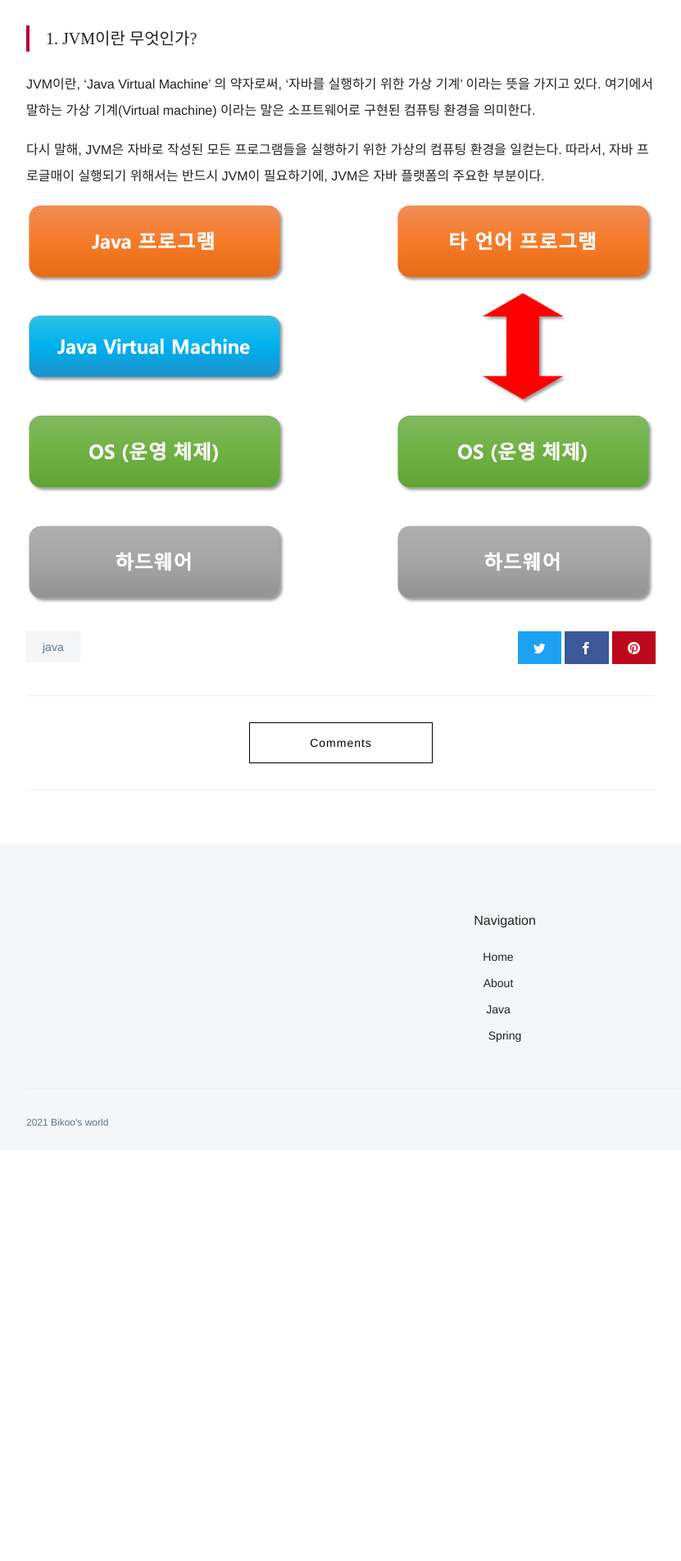
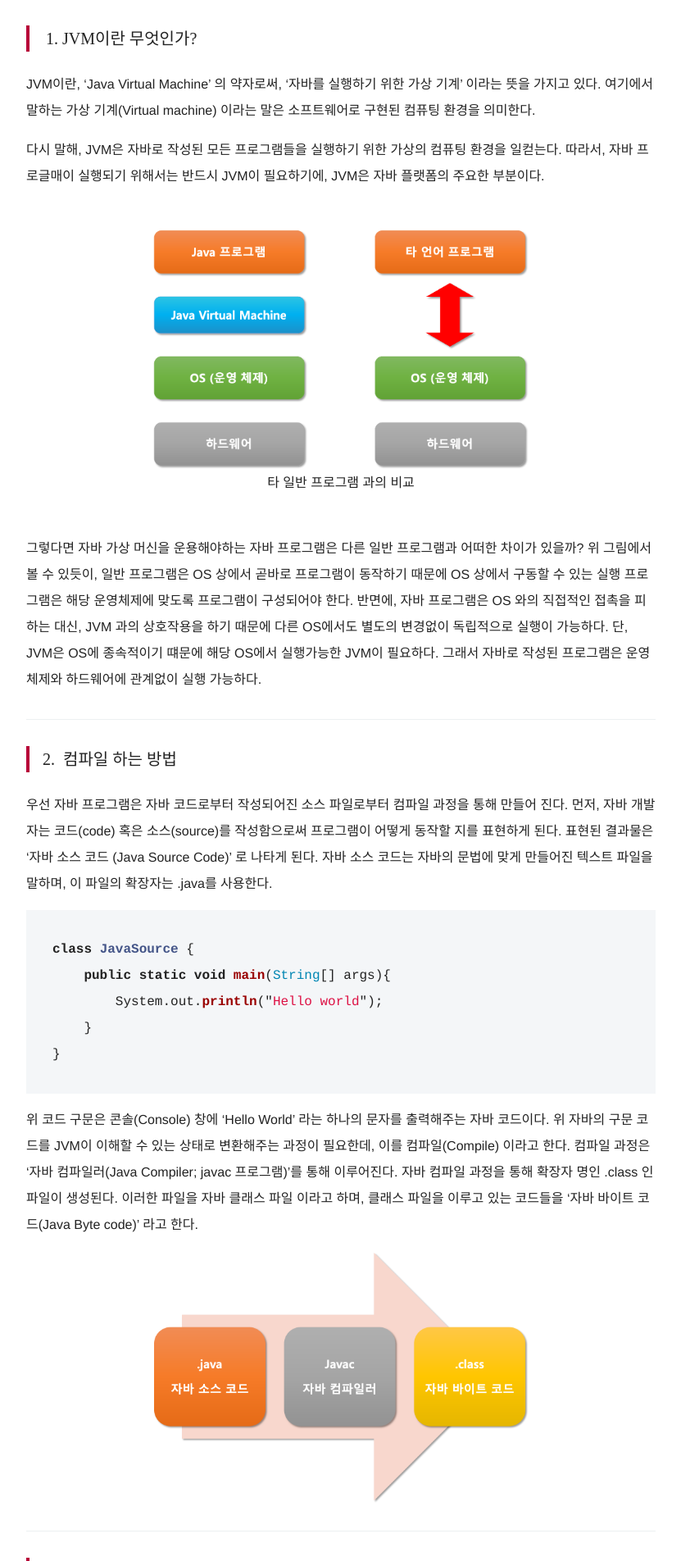
Before and after one commit to Bik00/bik00.github.io, a Jekyll site: the page built from _posts/2021-1-3-java_01.md, in a window 1280 px wide. Shown: the part 1144-3048 px from the top of the page at 82% size, without its empty margins (24-855 px from the left). Built offline with Jekyll 4.4.1, drawn with Linux system fonts in a browser that asks for light colours; some web fonts are replaced; before the commit the page ends 2547 px from its top, so only the background shows below that.

Commit message:
자바 게시물 작성중 (2)

```diff
--- a/_posts/2021-1-3-java_01.md
+++ b/_posts/2021-1-3-java_01.md
@@ -24,9 +24,39 @@ image: '/images/java/java.png'
 
 > 1. JVM이란 무엇인가?
 
- JVM이란, 'Java Virtual Machine' 의 약자로써, '자바를 실행하기 위한 가상 기계' 이라는 뜻을 가지고 있다. 여기에서 말하는 가상 기계(Virtual machine) 이라는 말은 소프트웨어로 구현된 컴퓨팅 환경을 의미한다.
+JVM이란, 'Java Virtual Machine' 의 약자로써, '자바를 실행하기 위한 가상 기계' 이라는 뜻을 가지고 있다. 여기에서 말하는 가상 기계(Virtual machine) 이라는 말은 소프트웨어로 구현된 컴퓨팅 환경을 의미한다.
 
- 다시 말해, JVM은 자바로 작성된 모든 프로그램들을 실행하기 위한 가상의 컴퓨팅 환경을 일컫는다. 따라서, 자바 프로글매이 실행되기 위해서는 반드시 JVM이 필요하기에, JVM은 자바 플랫폼의 주요한 부분이다.
+다시 말해, JVM은 자바로 작성된 모든 프로그램들을 실행하기 위한 가상의 컴퓨팅 환경을 일컫는다. 따라서, 자바 프로글매이 실행되기 위해서는 반드시 JVM이 필요하기에, JVM은 자바 플랫폼의 주요한 부분이다.
+<br>
 
+{:.size-60 .margin-zero-auto}
+![styleguide](/images/java/2020/01/01/01_java_compare.png)
+타 일반 프로그램 과의 비교
+{:.text-align-center}
+ <br>
 
- ![styleguide](/images/java/2020/01/01/01_java_compare.png)
+그렇다면 자바 가상 머신을 운용해야하는 자바 프로그램은 다른 일반 프로그램과 어떠한 차이가 있을까? 위 그림에서 볼 수 있듯이, 일반 프로그램은 OS 상에서 곧바로 프로그램이 동작하기 때문에 OS 상에서 구동할 수 있는 실행 프로그램은 해당 운영체제에 맞도록 프로그램이 구성되어야 한다. 반면에, 자바 프로그램은 OS 와의 직접적인 접촉을 피하는 대신, JVM 과의 상호작용을 하기 때문에 다른 OS에서도 별도의 변경없이 독립적으로 실행이 가능하다. 단, JVM은 OS에 종속적이기 떄문에 해당 OS에서 실행가능한 JVM이 필요하다.
+그래서 자바로 작성된 프로그램은 운영체제와 하드웨어에 관계없이 실행 가능하다.
+
+ ---
+
+> &#8291;2.&nbsp;&nbsp;컴파일 하는 방법
+
+우선 자바 프로그램은 자바 코드로부터 작성되어진 소스 파일로부터 컴파일 과정을 통해 만들어 진다. 먼저, 자바 개발자는 코드(code) 혹은 소스(source)를 작성함으로써 프로그램이 어떻게 동작할 지를 표현하게 된다. 표현된 결과물은 '자바 소스 코드 (Java Source Code)' 로 나타게 된다. 자바 소스 코드는 자바의 문법에 맞게 만들어진 텍스트 파일을 말하며, 이 파일의 확장자는 .java를 사용한다.
+{% highlight js %}
+class JavaSource {
+    public static void main(String[] args){
+        System.out.println("Hello world");
+    }
+}
+{% endhighlight %}
+
+위 코드 구문은 콘솔(Console) 창에 'Hello World' 라는 하나의 문자를 출력해주는 자바 코드이다. 위 자바의 구문 코드를 JVM이 이해할 수 있는 상태로 변환해주는 과정이 필요한데, 이를 컴파일(Compile) 이라고 한다.
+컴파일 과정은 '자바 컴파일러(Java Compiler; javac 프로그램)'를 통해 이루어진다. 자바 컴파일 과정을 통해 확장자 명인 .class 인 파일이 생성된다. 이러한 파일을 자바 클래스 파일 이라고 하며, 클래스 파일을 이루고 있는 코드들을 '자바 바이트 코드(Java Byte code)' 라고 한다.
+
+{:.size-60 .margin-zero-auto}
+![styleguide](/images/java/2020/01/01/02_java_compile_process.png)
+
+ ---
+
+> &#8291;3.&nbsp;&nbsp;실행 하는 방법
--- a/_sass/components/_styles.scss
+++ b/_sass/components/_styles.scss
@@ -1,5 +1,28 @@
 /* common */
 
-.text-center-align {
+.text-align-center {
     text-align : center;
 }
+
+.margin-zero-auto {
+    margin : 0 auto;
+}
+
+.size-50 {
+    width:50%;
+}
+.size-60 {
+    width:60%;
+}
+.size-70 {
+    width:70%;
+}
+.size-80 {
+    width:80%;
+}
+.size-90 {
+    width:90%;
+}
+.size-100 {
+    width:100%;
+}
```
Also changed, not shown: images/java/2020/01/01/02_java_compile_process.png (added), 1 other file.
